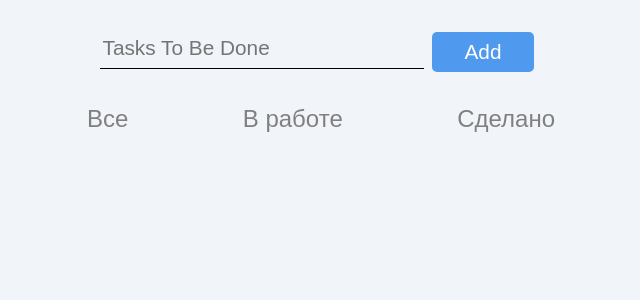
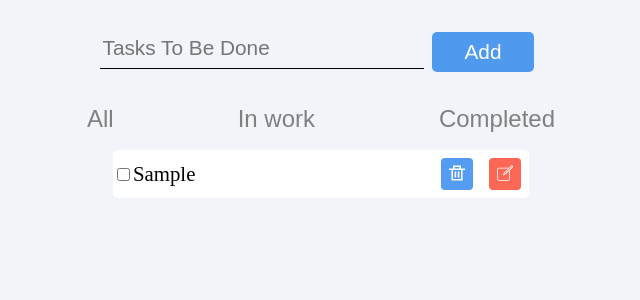
Before and after one commit to Bekarys7/CRM-System, a React (Vite) app: page / in a window 1280 px wide. Both pictures are taken after typing "Sample" into the empty fields and a click on the button "Add". Shown: the top 300 px of the page, without its empty margins (319-959 px from the left). Built offline with nearby package versions, Linux system fonts and the light colour scheme.

Commit message:
добавил рабочий свой complted тасков

```diff
--- a/src/App.jsx
+++ b/src/App.jsx
@@ -5,6 +5,7 @@ import styles from "./components/App.module.scss";
 import Task from "./components/Task";
 
 function App() {
+  const [count, setCount] = useState(0);
   const [tasks, setTasks] = useState([]);
   const [newTask, setNewTask] = useState("");
 
@@ -12,13 +13,19 @@ function App() {
     setTasks((prevTasks) => {
       const updated = [
         ...prevTasks,
-        { id: 0, task: newTask, completed: false, inWork: false },
+        { id: count, task: newTask, completed: false, inWork: false },
       ];
       console.log(updated);
       return updated;
     });
+    setCount((prevCount) => prevCount + 1);
     setNewTask("");
   }
+
+  // tabcontent = <Task userTasks={tasks} />;
+  // if (tabContent === "In work") {
+  //   <Task></Task>;
+  // }
 
   return (
     <>
@@ -29,10 +36,13 @@ function App() {
       />
 
       <div className={styles.wrapper}>
-        <Tabs>Все</Tabs>
-        <Tabs>В работе</Tabs>
-        <Tabs>Сделано</Tabs>
+        <Tabs>All</Tabs>
+        <Tabs>In work</Tabs>
+        <Tabs>Completed</Tabs>
       </div>
+      <form>
+        <Task userTasks={tasks} />
+      </form>
     </>
   );
 }
--- a/src/components/Tabs.jsx
+++ b/src/components/Tabs.jsx
@@ -1,4 +1,5 @@
 import styles from "../components/Tabs.module.scss";
+import Task from "../components/Task";
 
 export default function Tabs({ children }) {
   return (
--- a/src/components/Task.jsx
+++ b/src/components/Task.jsx
@@ -1,14 +1,31 @@
 import deleteIcon from "../assets/delete.svg";
 import editIcon from "../assets/editIcon.svg";
 import styles from "../components/Task.module.scss";
+import { useState } from "react";
 
 export default function Task({ userTasks }) {
+  const [check, setChecked] = useState(false);
+
+  function checkedHandle(id) {
+    setChecked((prevCheck) => {
+      return !prevCheck;
+    });
+    userTasks[id].completed = true;
+  }
+
   return userTasks.map((item) => {
     return (
       <div className={`${styles.control}`} key={item.id}>
         <div>
-          <input type="checkbox" id="toDoTasks" name="task" value="task" />
-          <label>{item.name}</label>
+          <input
+            type="checkbox"
+            id="toDoTasks"
+            name="task"
+            value="task"
+            onChange={() => checkedHandle(item.id)}
+            checked={item.check}
+          />
+          <label>{item.task}</label>
         </div>
         <div>
           <button className={styles.editButton}>
--- a/src/main.jsx
+++ b/src/main.jsx
@@ -4,7 +4,7 @@ import "./index.css";
 import App from "./App.jsx";
 
 createRoot(document.getElementById("root")).render(
-  <StrictMode>
-    <App />
-  </StrictMode>
+  // <StrictMode>
+  <App />
+  // </StrictMode>
 );
```
